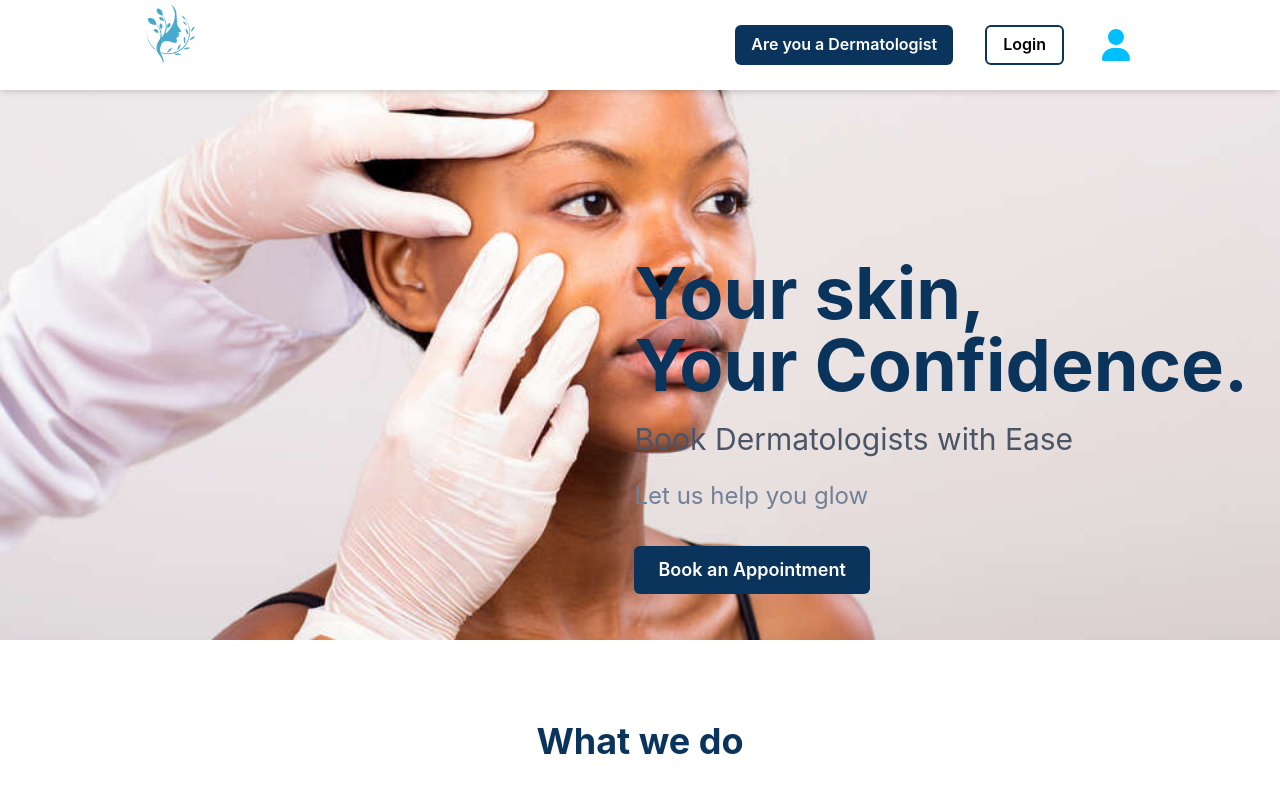
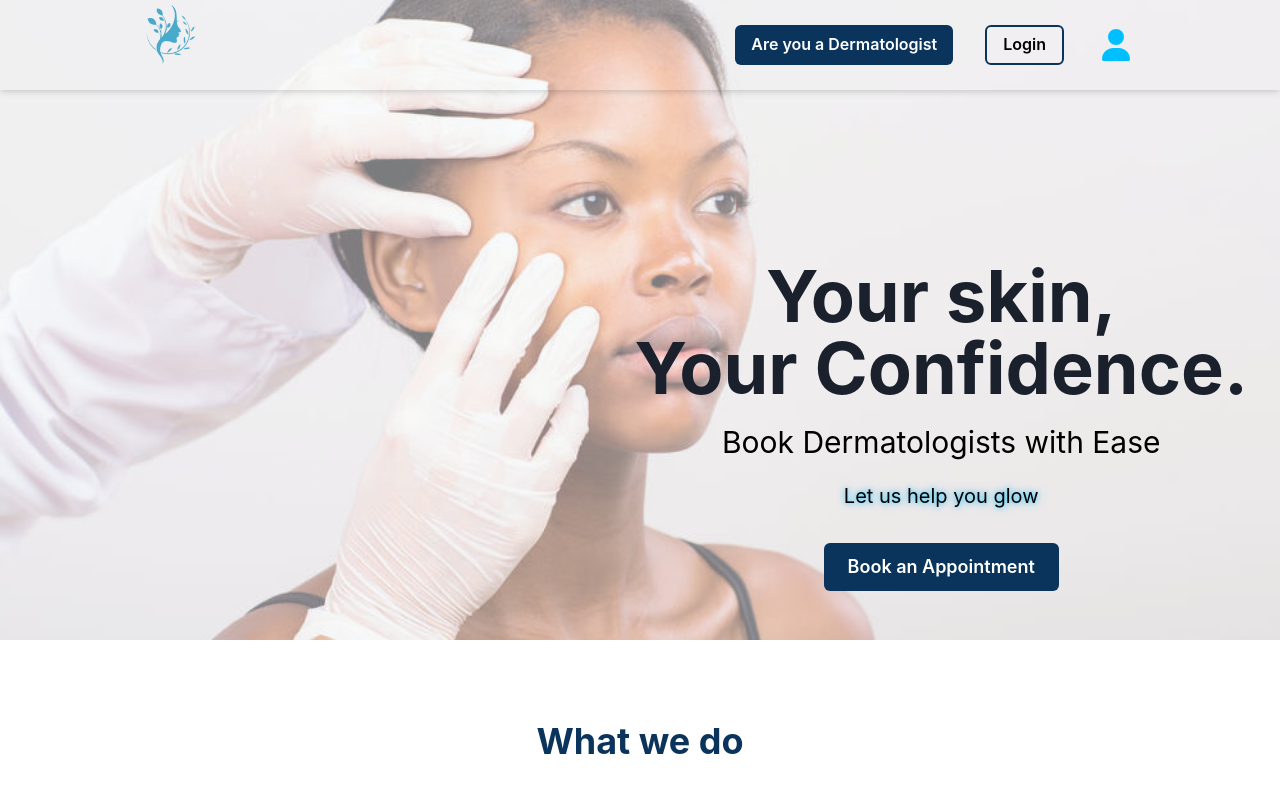
Before and after one commit to MariaGKimani/DermaConnect, a React (Vite) app in the folder frontend/: page / in a window 1280 px wide. Shown: the top 800 px of the page. Built offline with nearby package versions, Linux system fonts and the light colour scheme.

Commit message:
Fixes the buttons

```diff
--- a/frontend/src/components/Homepage.jsx
+++ b/frontend/src/components/Homepage.jsx
@@ -12,24 +12,46 @@ import { faCalendarCheck, faHandshake, faLightbulb } from '@fortawesome/free-sol
 
 
 
-
 const Homepage = () => {
     return (
         <>
             <Box>
                 <Navbar />
                 {/* First box */}
-            <Box height="80vh" display="flex" alignItems="center" justifyContent="flex-end" position="relative" backgroundImage={`url(${skinImage})`} backgroundSize="cover" backgroundPosition='center' backgroundRepeat='no-repeat' pt='210px' >
-                <Flex flexDirection="row" alignItems="center" justifyContent='center'  ml='15%' >
-                    <Box textAlign="centre" p="2rem">
-                        <Heading as="h2" size="4xl" color="#0A345C" >Your skin,<br/>Your Confidence.</Heading>
-                        <Text fontSize="3xl" color="gray.600" mt="1rem">
+                <Box
+                    height="80vh"
+                    display="flex"
+                    alignItems="center"
+                    justifyContent="flex-end"
+                    position="relative"
+                    backgroundImage={`url(${skinImage})`}
+                    backgroundSize="cover"
+                    backgroundPosition='center'
+                    backgroundRepeat='no-repeat'
+                    pt='210px'
+                    mb='2rem'
+                >
+                    {/* Translucent Overlay */}
+                    <Box
+                        position="absolute"
+                        top="0"
+                        left="0"
+                        right="0"
+                        bottom="0"
+                        backgroundColor="rgba(243, 248, 249, 0.5)"
+                        zIndex="1"
+                    />
+                    <Flex flexDirection="row" alignItems="center" justifyContent='center' ml='15%' zIndex="2">
+                        <Box textAlign="center" p="2rem">
+                            <Heading as="h2" size="4xl" color="#00000">Your skin,<br />Your Confidence.</Heading>
+                            <Text fontSize="3xl" color="Black" mt="1rem">
                                 Book Dermatologists with Ease
                             </Text>
-                        <Text mt="1rem" fontSize="2xl" color="gray.500">
+                            <Text mt="1rem" fontSize="xl" color="black" textShadow="0 0 5px rgba(0, 191, 255, 0.7), 0 0 10px rgba(0, 191, 255, 0.5)"
+                             _hover={{ color: "teal.500",  transform: "scale(1.05)", transition: "all 0.3s ease", }}>
                                 Let us help you glow
                             </Text>
-                        <Button mt="2rem" colorScheme="teal" size="lg" alignItems='center' bg="#0A345C" _hover={{ bg: "#072d49" }}>
+                            <Button mt="2rem" colorScheme="teal" size="lg" alignItems='center' bg="#0A345C"_hover={{bg: 'transparent',color: '#0A345C', border: '2px solid #0A345C',}}>
                                 Book an Appointment
                             </Button>
                         </Box>
@@ -66,8 +88,7 @@ const Homepage = () => {
 
                 <Divider />
 
-            {/* {explore} */}
-
+                {/* Explore Section */}
                 <Box bg="#E0F7FA" py="4rem" px="2rem" textAlign="center">
                     <Flex alignItems="center" justifyContent="center">
                         <Image
@@ -79,13 +100,13 @@ const Homepage = () => {
                         />
                         <Box ml="18rem" textAlign="left">
                             <Text fontSize="xl" fontStyle="italic" color="#333333">
-                            "No matter your skin condition,<br/> we're here to guide you with <br/>expert tips for healthier, glowing skin.<br/> Start your journey to clear skin today!"
+                                "No matter your skin condition,<br /> we're here to guide you with <br />expert tips for healthier, glowing skin.<br /> Start your journey to clear skin today!"
                             </Text>
                             <Flex mt="2rem">
-                            <Button colorScheme="teal" size="md" mr="1rem" bg="#0A345C" _hover={{ bg: "#072d49" }}>
+                                <Button colorScheme="teal" size="md" mr="1rem" bg="#0A345C" _hover={{bg: 'transparent',color: '#0A345C', border: '2px solid #0A345C',}}>
                                     Explore skincare tips
                                 </Button>
-                            <Button colorScheme="teal" size="md" bg="#0A345C" _hover={{ bg: "#072d49" }}>
+                                <Button colorScheme="teal" size="md" bg="#0A345C"_hover={{bg: 'transparent',color: '#0A345C', border: '2px solid #0A345C',}}>
                                     Find a dermatologist
                                 </Button>
                             </Flex>
@@ -97,7 +118,7 @@ const Homepage = () => {
                 <Box bg="#F5F5F5" py="4rem" px="2rem" textAlign="center">
                     <Flex justifyContent="space-around" flexWrap="wrap">
                         <Box maxW='300px' textAlign='center' mb='2rem'>
-                        <Avatar src={Image1} size="xl"/>
+                            <Avatar src={Image1} size="xl" />
                             <Heading as="h3" size="md" mt={"1rem"} mb={"0.5rem"}> Joy Wambui</Heading>
                             <Flex justifyContent="center">
                                 {[...Array(5)].map((_, i) => (
@@ -134,10 +155,9 @@ const Homepage = () => {
                                 Finding a top-notch dermatologist was so easy with DermaConnect. Dr. Johnson not only helped clear my acne but also educated me on the best skincare practices.
                             </Text>
                         </Box>
-
                     </Flex>
                 </Box>
-                <Footer/>
+                <Footer />
             </Box>
         </>
     );
--- a/frontend/src/components/Navbar.jsx
+++ b/frontend/src/components/Navbar.jsx
@@ -8,11 +8,11 @@ import { faUser } from '@fortawesome/free-solid-svg-icons';
 const Navbar = () => {
     return(
         <>
-            <Box display="flex" justifyContent="space-between" alignItems="center" p="1rem" boxShadow="md" position="fixed"  top="0" left="0" right="0" zIndex='1000' height='90px' bg={'white'}>
+            <Box display="flex" justifyContent="space-between" alignItems="center" p="1rem" boxShadow="md" position="fixed"  top="0" left="0" right="0" zIndex='1000' height='90px'  bg="transparent">
                 <Image src={logo} alt="DermaConnect logo" height='150px' ml='5rem'/>
                 <Spacer />
                 <Flex alignItems="center" mr='8rem' >
-                    <Button color="white" bg="#0A345C" _hover={{bg:"#072d49"}} mr="2rem">
+                    <Button color="white" bg="#0A345C" _hover={{bg: 'transparent',color: '#0A345C', border: '2px solid #0A345C',}} mr="2rem">
                      Are you a Dermatologist
                     </Button>
                     <Button colorScheme="blue" variant="outline" borderColor="#0A345C" borderWidth="2px"  mr="2rem" textColor={'black'}>
```
Lines whose indentation alone changed are shown as unchanged.
